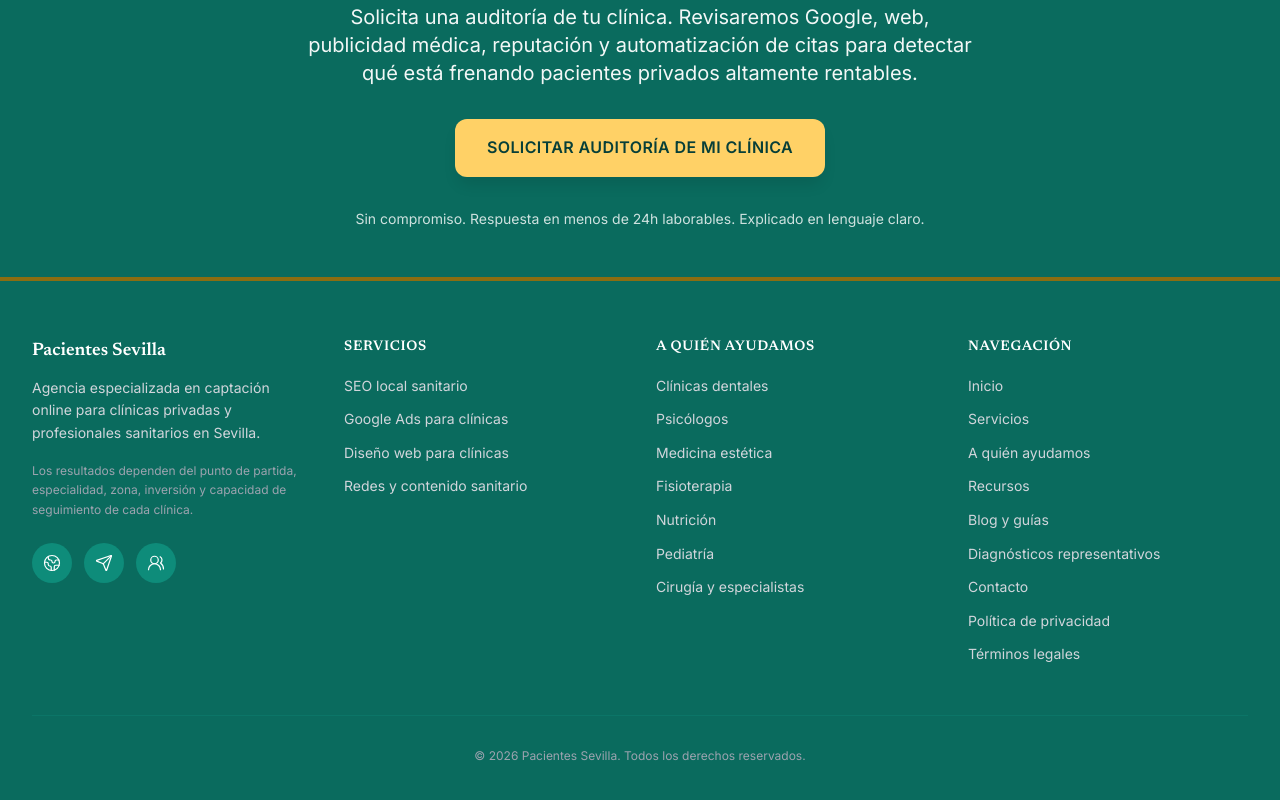
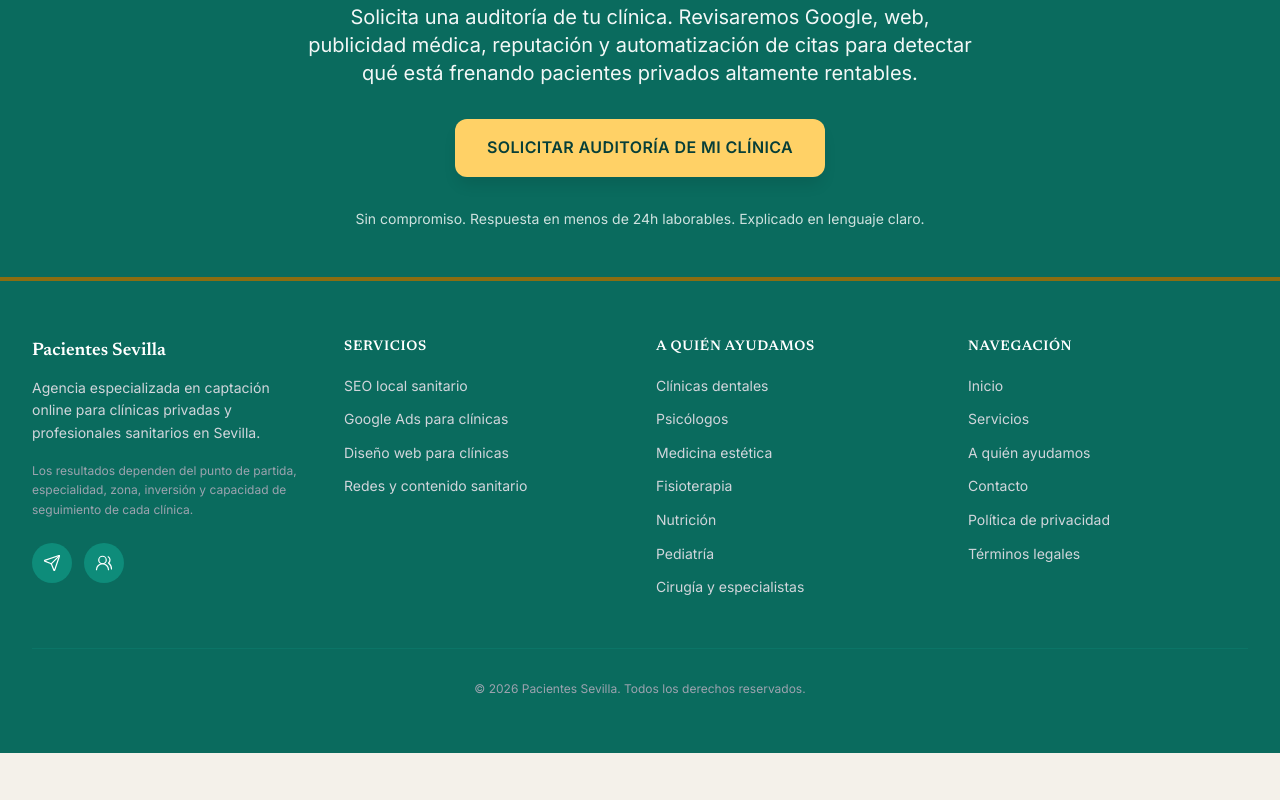
Before and after one commit to carlosalbertocardoso-hub/agencia-clinicas, a Next.js app: page / in a window 1280 px wide. Shown: the part 7711-8511 px from the top of the page. After the commit the page ends 8464 px from the top, so only its background shows below. Built offline with nearby package versions, Linux system fonts and the light colour scheme.

Commit message:
Hide resources from footer navigation

```diff
--- a/src/components/layout/Footer.tsx
+++ b/src/components/layout/Footer.tsx
@@ -1,5 +1,5 @@
 import Link from 'next/link'
-import { Globe2, Send, UsersRound } from 'lucide-react'
+import { Send, UsersRound } from 'lucide-react'
 
 export default function Footer() {
   return (
@@ -18,9 +18,6 @@ export default function Footer() {
             </p>
 
             <div className="flex gap-3 mt-6">
-              <Link href="/recursos" className="w-10 h-10 rounded-full bg-primary-light flex items-center justify-center hover:bg-accent transition-colors duration-200" aria-label="Ver recursos de Pacientes Sevilla">
-                <Globe2 size={18} strokeWidth={1.6} className="text-white" />
-              </Link>
               <Link href="/contacto" className="w-10 h-10 rounded-full bg-primary-light flex items-center justify-center hover:bg-accent transition-colors duration-200" aria-label="Contactar con Pacientes Sevilla">
                 <Send size={18} strokeWidth={1.6} className="text-white" />
               </Link>
@@ -59,9 +56,6 @@ export default function Footer() {
               <li><a href="/" className="text-sm text-gray-300 hover:text-accent transition-colors duration-200">Inicio</a></li>
               <li><a href="/servicios" className="text-sm text-gray-300 hover:text-accent transition-colors duration-200">Servicios</a></li>
               <li><a href="/especialidades" className="text-sm text-gray-300 hover:text-accent transition-colors duration-200">A quién ayudamos</a></li>
-              <li><a href="/recursos" className="text-sm text-gray-300 hover:text-accent transition-colors duration-200">Recursos</a></li>
-              <li><a href="/blog" className="text-sm text-gray-300 hover:text-accent transition-colors duration-200">Blog y guías</a></li>
-              <li><a href="/casos-de-exito" className="text-sm text-gray-300 hover:text-accent transition-colors duration-200">Diagnósticos representativos</a></li>
               <li><a href="/contacto" className="text-sm text-gray-300 hover:text-accent transition-colors duration-200">Contacto</a></li>
               <li><a href="/politica-privacidad" className="text-sm text-gray-300 hover:text-accent transition-colors duration-200">Política de privacidad</a></li>
               <li><a href="/terminos-legales" className="text-sm text-gray-300 hover:text-accent transition-colors duration-200">Términos legales</a></li>
```
